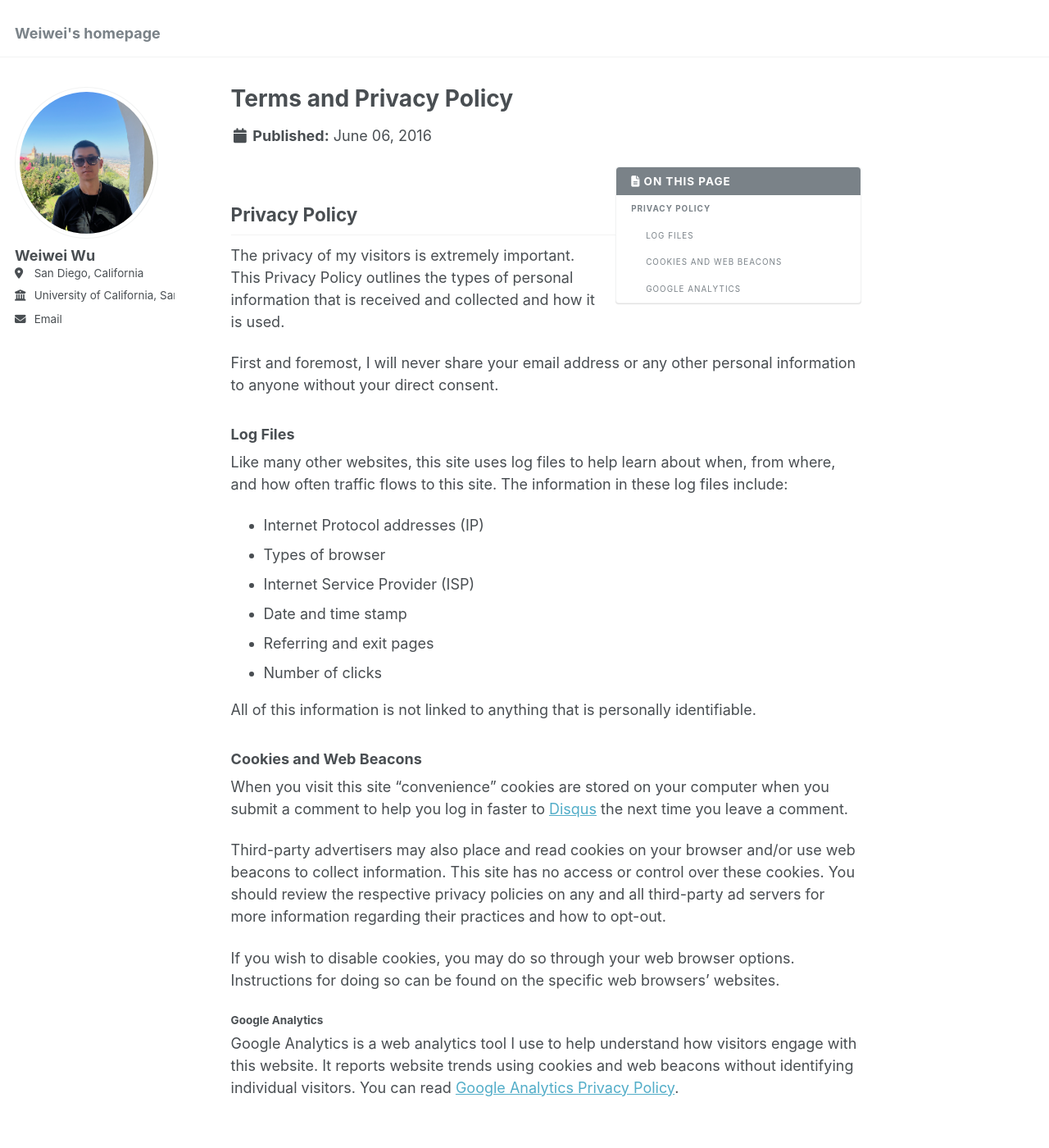
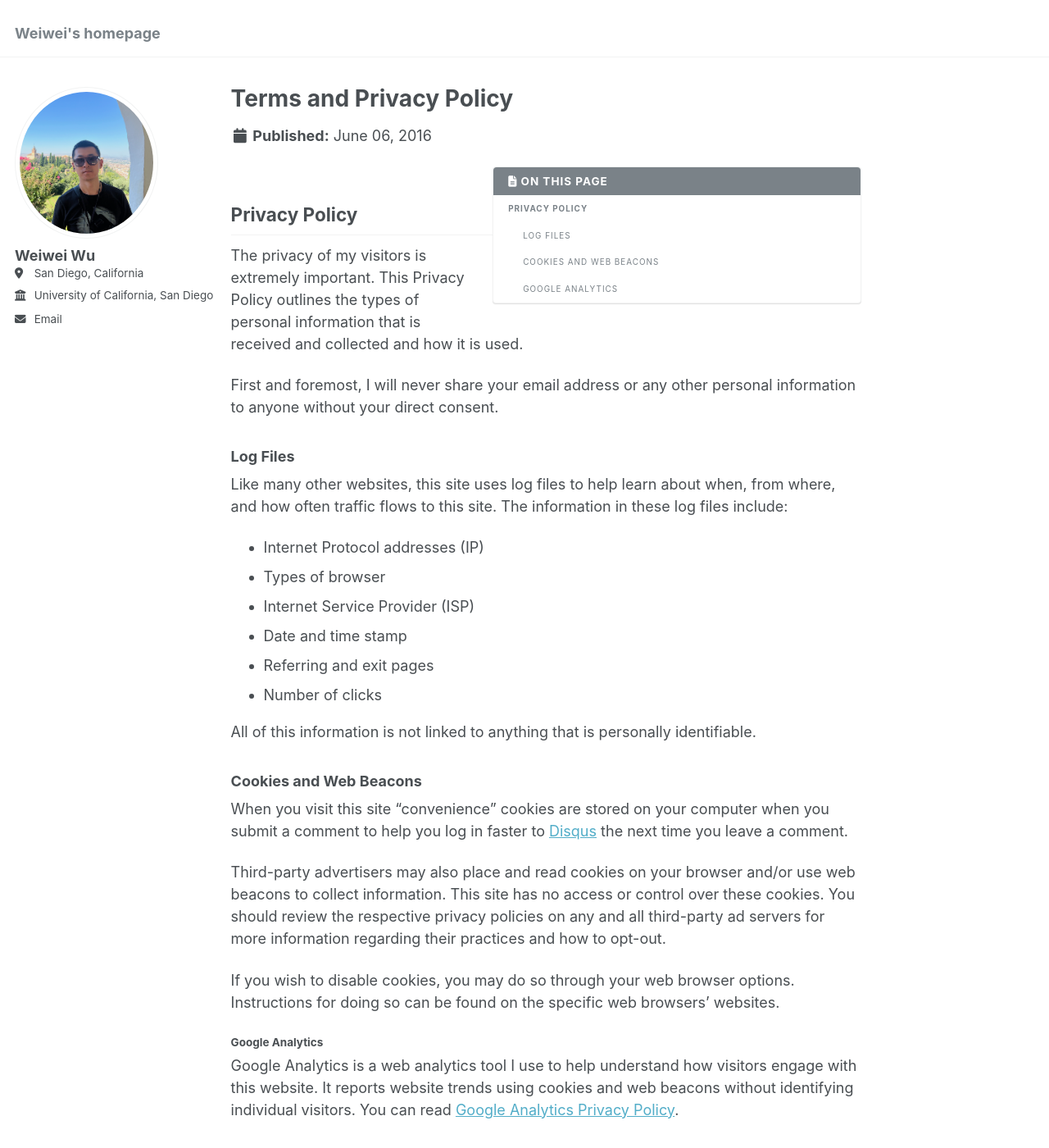
Before and after one commit to WWWU012/wwwu012.github.io, a Jekyll site: the page built from _pages/terms.md, in a window 1280 px wide and 1400 px high. Shown: the whole window at 82% size. Built offline with Jekyll 4.4.1, drawn with Linux system fonts in a browser that asks for light colours.

Commit message:
Update _sidebar.scss
make the sidebar wider

```diff
--- a/_sass/_sidebar.scss
+++ b/_sass/_sidebar.scss
@@ -21,14 +21,18 @@
   }
 
    @media screen and (max-width: 768px) {
-        width: 90%; /* Adjust sidebar width for smaller screens */
+        width: 80%; /* Adjust sidebar width for smaller screens */
         padding: 10px; /* Reduce padding */
+    }
+       /* Adjust for very small screens */
+    @media screen and (max-width: 480px) {
+        width: 90%; /* Keep a smaller sidebar for extra small screens */
     }
 
 
 
   @include breakpoint($large) {
-    @include span(2 of 12);
+    @include span(3 of 12);
     opacity: 1;
     -webkit-transition: opacity 0.2s ease-in-out;
             transition: opacity 0.2s ease-in-out;
@@ -39,7 +43,7 @@
   }
 
   @include breakpoint($x-large) {
-    max-width: $sidebar-link-max-width;
+    max-width: $sidebar-link-max-width * 1.5;
     padding-right: 0;
   }
 
@@ -69,13 +73,13 @@
   @include breakpoint($large) {
     position: relative;
     float: right;
-    width: $right-sidebar-width-narrow;
+    width: $right-sidebar-width-narrow * 1.5;
     margin-left: span(0.5 of 12);
     z-index: 10;
   }
 
   @include breakpoint($x-large) {
-    width: $right-sidebar-width;
+    width: $right-sidebar-width * 1.5;
   }
 }
 
```
